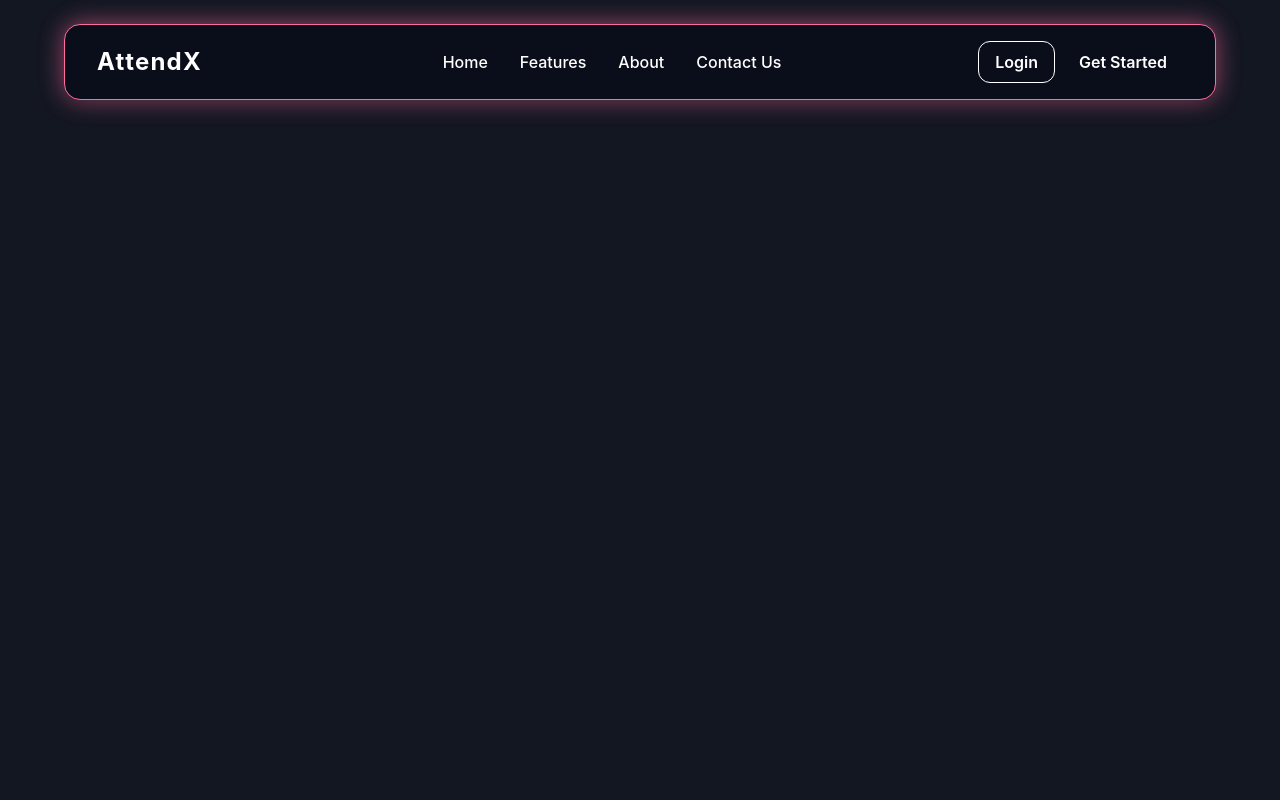
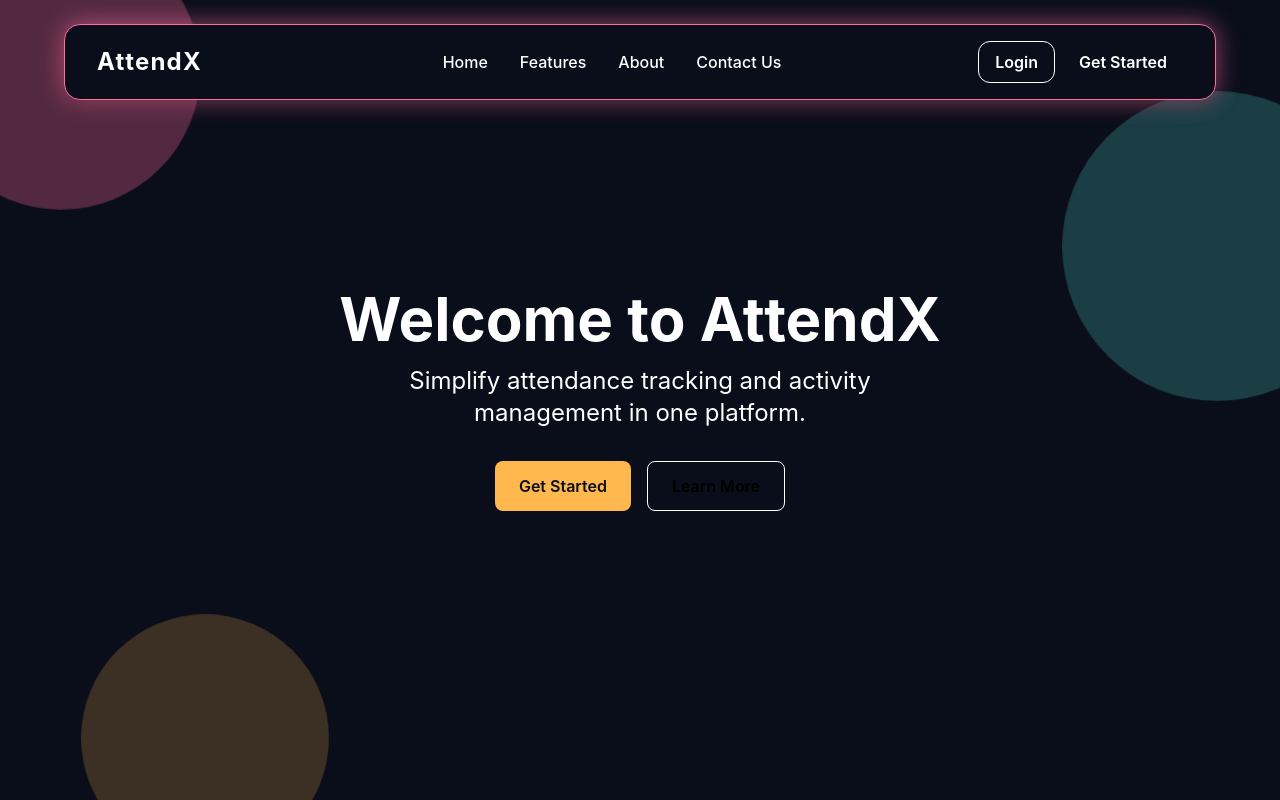
Before and after one commit to raviitsme/attendance-app, a React app: page / in a window 1280 px wide. Built offline with nearby package versions, Linux system fonts and the light colour scheme; the HTML template or start-up script is replaced by a standard one.

Commit message:
added bg for hero

```diff
--- a/src/App.jsx
+++ b/src/App.jsx
@@ -1,11 +1,11 @@
-import Navbar from "./components/Navbar"
 import React from "react";
 import { Routes, Route } from "react-router-dom";
+import LandingPage from "./pages/LandingPage";
 
 const App = () => {
   return (
     <div className="min-h-screen mx-auto ">
-      <Navbar />
+      <LandingPage/>
     </div>
   )
 }
--- /dev/null
+++ b/src/pages/Hero.jsx
@@ -0,0 +1,57 @@
+import Button from "../components/Button";
+
+const Hero = () => {
+  return (
+    <section className="relative min-h-screen flex flex-col justify-center items-center text-center px-6 bg-deepNavy overflow-hidden">
+      {/* Subtle Blobs */}
+      <div className="absolute -top-20 -left-20 w-72 h-72 bg-rosePink rounded-full opacity-30 animate-blob blob"></div>
+      <div className="absolute top-20 -right-25 w-80 h-80 bg-turquoise rounded-full opacity-25 animate-blob blob animation-delay-2000"></div>
+      <div className="absolute -bottom-15 left-20 w-64 h-64 bg-amberGold rounded-full opacity-20 animate-blob blob animation-delay-4000"></div>
+
+      {/* Radial Glow */}
+      <div className="absolute inset-0 flex justify-center items-center">
+        <div className="w-150 h-150 bg-gradient-radial from-amberGold/30 via-rosePink/20 to-turquoise/10 rounded-full blur-3xl pointer-events-none"></div>
+      </div>
+
+      {/* Hero Content */}
+      <h1 className="text-5xl md:text-6xl font-bold text-white z-10 mb-4">
+        Welcome to AttendX
+      </h1>
+      <p className="text-xl md:text-2xl text-white z-10 max-w-xl mb-8">
+        Simplify attendance tracking and activity management in one platform.
+      </p>
+
+      <div className="flex gap-4 z-10">
+        <button className="bg-amberGold text-deepNavy px-6 py-3 rounded-lg font-semibold hover:opacity-90 transition">
+          Get Started
+        </button>
+        <button className="border border-white px-6 py-3 rounded-lg font-semibold hover:bg-white hover:text-deepNavy transition">
+          Learn More
+        </button>
+      </div>
+
+      {/* Blob Animation */}
+      <style>
+        {`
+      @keyframes blob {
+        0%, 100% { transform: translate(0px, 0px) scale(1); }
+        33% { transform: translate(20px, -30px) scale(1.05); }
+        66% { transform: translate(-15px, 15px) scale(0.95); }
+      }
+      .animate-blob { animation: blob 8s infinite; }
+      .animation-delay-2000 { animation-delay: 2s; }
+      .animation-delay-4000 { animation-delay: 4s; }
+
+      @keyframes blob {
+      0%, 100% { transform: translate(0px, 0px) scale(1); }
+      33% { transform: translate(30px, -40px) scale(1.1); }
+      66% { transform: translate(-20px, 30px) scale(0.9); }
+      }
+.animate-blob { animation: blob 12s infinite; }
+    `}
+      </style>
+    </section>
+  );
+};
+
+export default Hero;
--- a/src/pages/LandingPage.jsx
+++ b/src/pages/LandingPage.jsx
@@ -0,0 +1,13 @@
+import Navbar from "../components/Navbar"
+import Hero from "./Hero"
+
+const LandingPage = () => {
+  return (
+    <div>
+        <Navbar/>
+        <Hero/>
+    </div>
+  )
+}
+
+export default LandingPage
```
